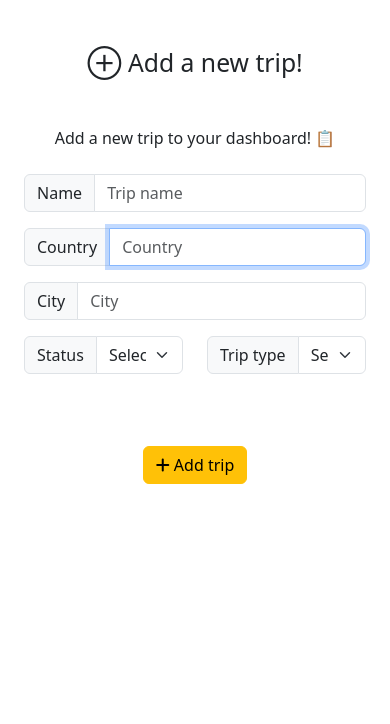
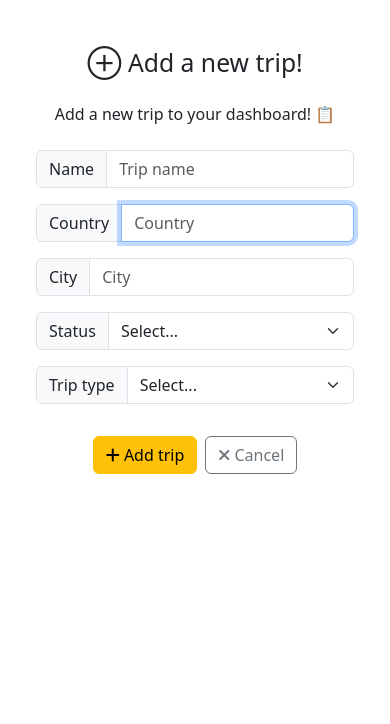
Before and after one commit to aifontao/TralvelPlanner, a Flask app: page /add in a window 390 px wide. Shown: the part 56-780 px from the top of the page. Run offline with Flask 3, Linux system fonts and the light colour scheme; a user stored in the database is signed in; data comes from the database, SQL or seed files in the repository; some libraries are stand-ins or nearby versions.

Commit message:
Made the form responsive and added Cancel button

```diff
--- a/templates/add.html
+++ b/templates/add.html
@@ -6,31 +6,41 @@
 
 {% block main %}
 
+<div class="container my-5">
+    <div class="row justify-content-center">
+        <div class="col-12 col-md-6">
+
             <form action="/add" method="post" class="container-form">
 
-        <h2 class="my-5">⊕ Add a new trip!</h2>
+                <h2>⊕ Add a new trip!</h2>
 
                 <p class="my-4">Add a new trip to your dashboard! 📋</p>
 
+                <!-- Trip name -->
                 <div class="input-group mb-3">
                     <span class="input-group-text">Name</span>
                     <input autocomplete="off" class="form-control" name="name" placeholder="Trip name"
                         type="text">
                 </div>
 
+                <!-- Country -->
                 <div class="input-group mb-3">
                     <span class="input-group-text">Country</span>
                     <input autocomplete="off" autofocus class="form-control" name="country" placeholder="Country"
                         type="text">
                 </div>
 
+                <!-- City -->
                 <div class="input-group mb-3">
                     <span class="input-group-text">City</span>
                     <input autocomplete="off" class="form-control" name="city" placeholder="City" type="text">
                 </div>
 
+                <!-- Status and Trip type -->
                 <div class="row mb-3">
-            <div class="col">
+
+                    <!-- Status -->
+                    <div class="col-12 col-md-6 mb-3">
                         <div class="input-group">
                             <label class="input-group-text" for="status">Status</label>
                             <select class="form-select" name="status" id="status" aria-label="Select trip status">
@@ -42,7 +52,8 @@
                         </div>
                     </div>
 
-            <div class="col">
+                    <!-- Trip type -->
+                    <div class="col-12 col-md-6 mb-3">
                         <div class="input-group">
                             <label class="input-group-text" for="type">Trip type</label>
                             <select class="form-select" name="type" id="type" aria-label="Select trip type">
@@ -55,10 +66,17 @@
                     </div>
                 </div>
 
-        <div class="my-5">
-            <button class="btn btn-warning mt-4" type="submit"><i class="fa-solid fa-plus"></i> Add trip</button>
+                <!-- Buttons -->
+                <div class="d-flex gap-2 mt-3 justify-content-center">
+                    <button class="btn btn-warning" type="submit"><i class="fa-solid fa-plus"></i> Add trip</button>
+                    <a href="/" class="btn btn-outline-secondary"><i class="fa-solid fa-xmark"></i> Cancel</a>
                 </div>
 
             </form>
 
+        </div>
+    </div>
+</div>
+
+
 {% endblock %}
```
Lines whose indentation alone changed are shown as unchanged.
